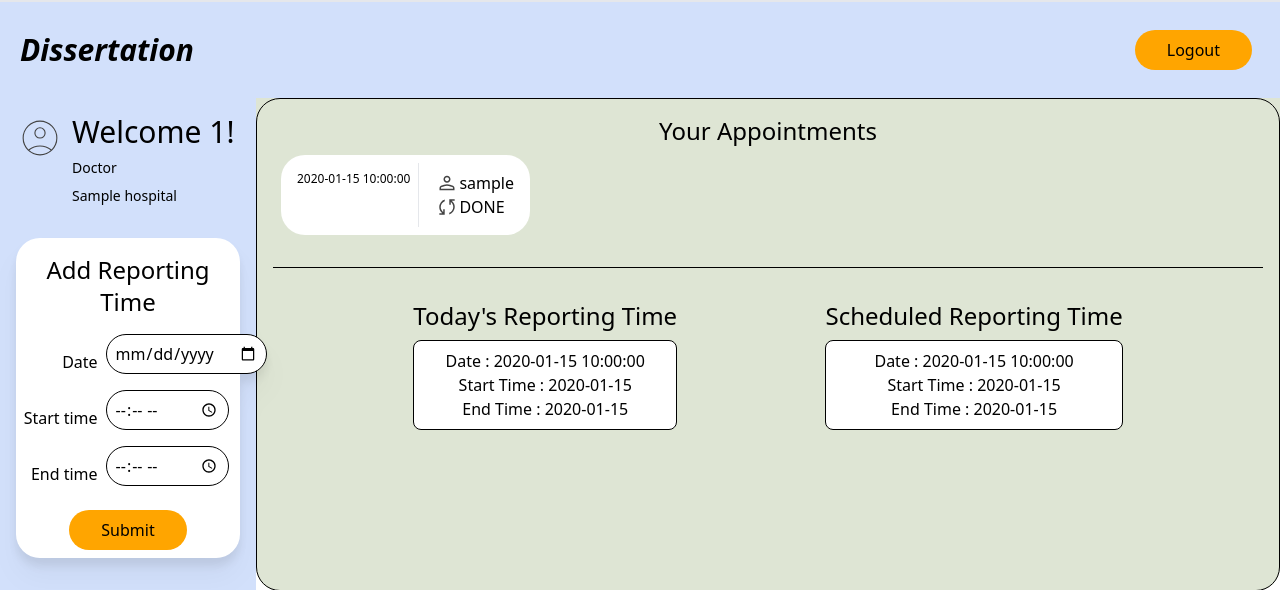
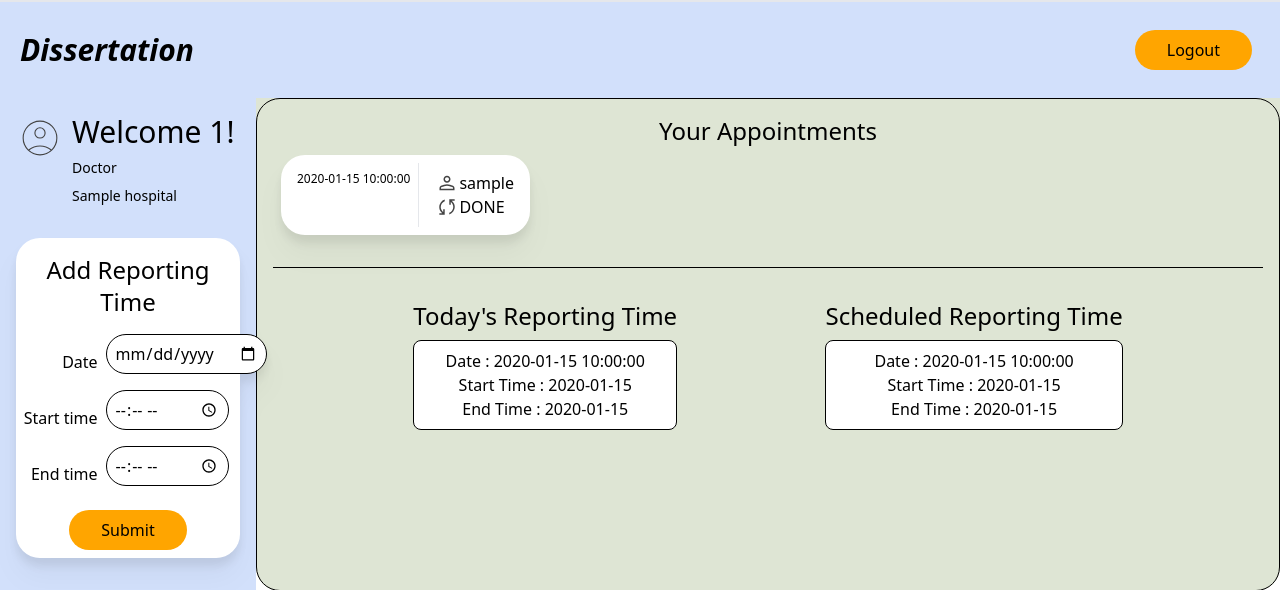
Before and after one commit to charan002/dissertation, a Flask app: template templates/doctor/home.html in a window 1280 px wide. Shown: the top 590 px of the page. Run offline with Flask 3, Linux system fonts and the light colour scheme; the template is opened without the code that fills it: most values are stand-ins (such as "Sample title", 1, 10 or a date in 2020); style sheets or scripts are compiled from the project's sources.

Commit message:
more styles

```diff
--- a/templates/doctor/home.html
+++ b/templates/doctor/home.html
@@ -62,7 +62,7 @@
                 <h1 class="text-2xl">Your Appointments</h1>
                 <div class="flex">
                     {% for aptmt in data.appointments %}
-                    <div class="rounded-3xl m-2 p-2 bg-white flex"
+                    <div class="rounded-3xl m-2 p-2 bg-white flex hover:cursor-pointer drop-shadow-xl"
                         onclick="handleAppointmentClick('{{aptmt.username}}', '{{aptmt._id}}')">
                         <div class="p-2 border-r">
                             {% set dateSplit = aptmt.displayDate.split("-") %}
```
